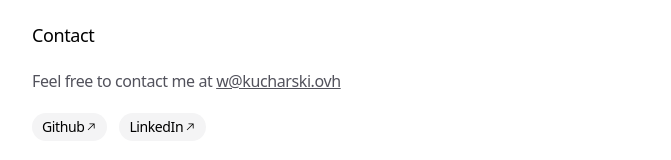
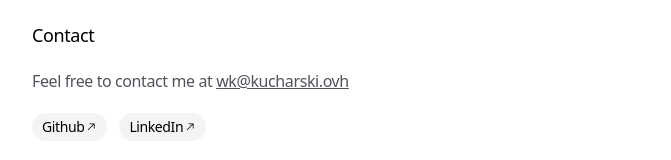
Before and after one commit to aph-nick/portfolio, a Next.js app: page / in a window 1280 px wide. Shown: the part 1341-1501 px from the top of the page, without its empty margins (304-975 px from the left). Built offline with nearby package versions, Linux system fonts and the light colour scheme.

Commit message:
Commit 1

```diff
--- a/app/data.ts
+++ b/app/data.ts
@@ -118,4 +118,4 @@ export const SOCIAL_LINKS: SocialLink[] = [
   },
 ];
 
-export const EMAIL = 'w@kucharski.ovh'
+export const EMAIL = 'wk@kucharski.ovh'
```
